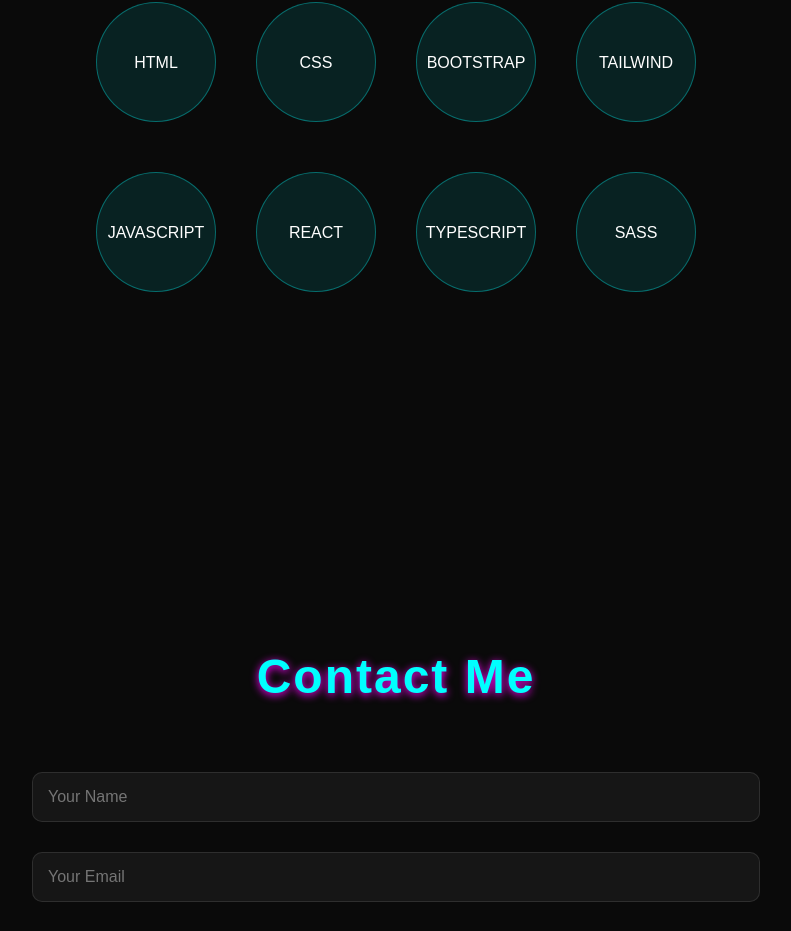
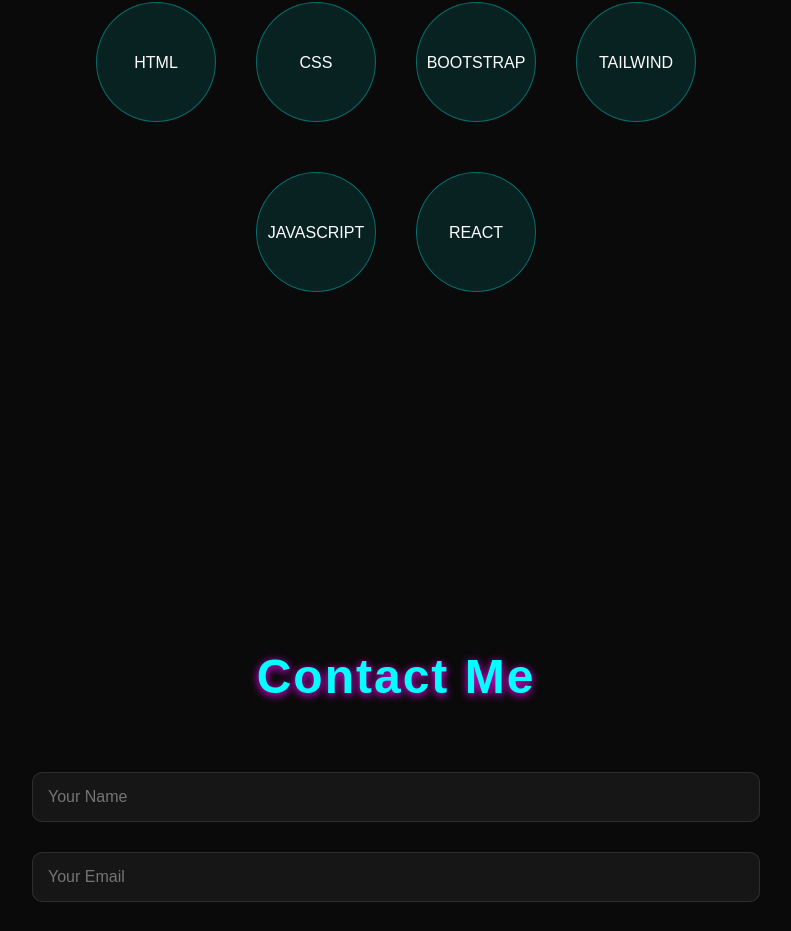
Before and after one commit to OnlyAzalor/Portfolio, a React (Vite) app: page / in a window 1280 px wide. Shown: the part 3503-4434 px from the top of the page, without its empty margins (244-1035 px from the left). Built offline with nearby package versions, Linux system fonts and the light colour scheme.

Commit message:
Update Skills component to remove some skills
Removed TypeScript and SASS from the skills list.

```diff
--- a/src/components/Skills.jsx
+++ b/src/components/Skills.jsx
@@ -14,8 +14,6 @@
       <ul className="skills-list2">
         <li>JAVASCRIPT</li>
         <li>REACT</li>
-        <li>TYPESCRIPT</li>
-        <li>SASS</li>
       </ul>
     </div>
   );
```
